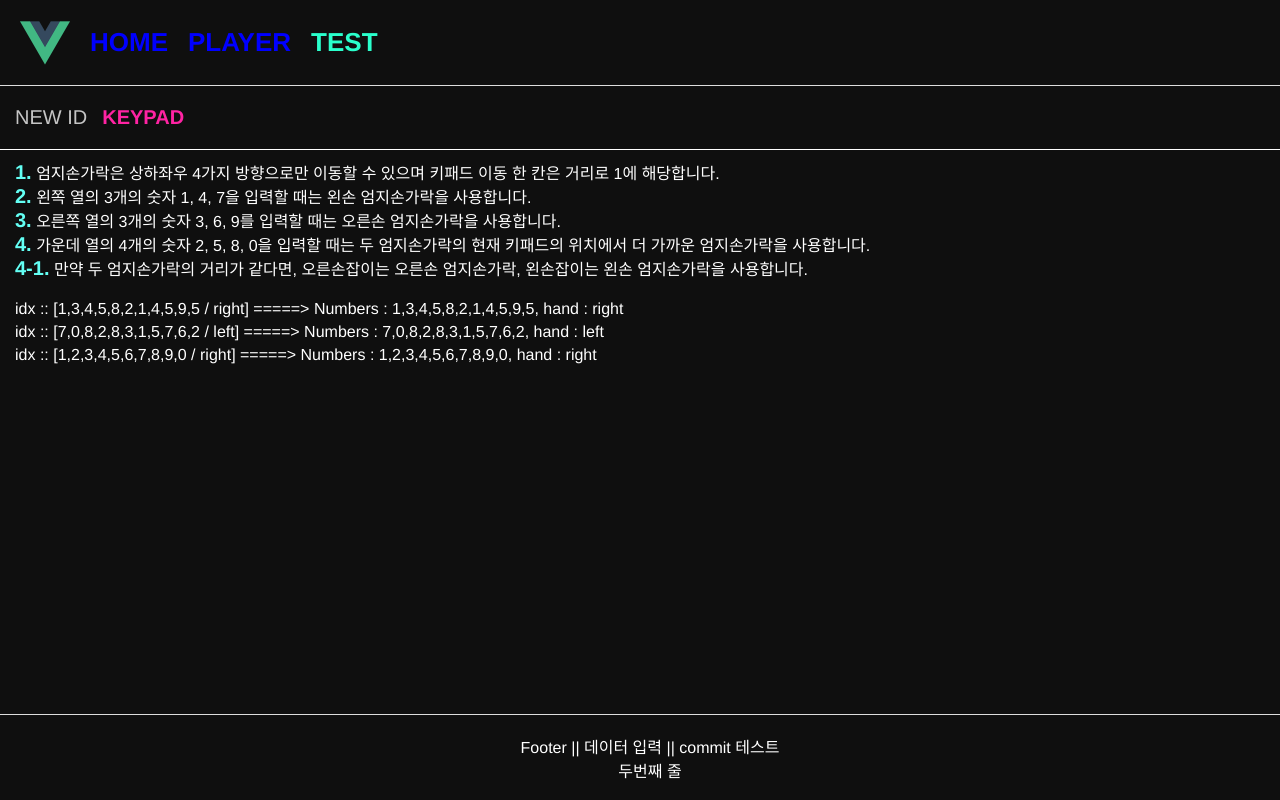
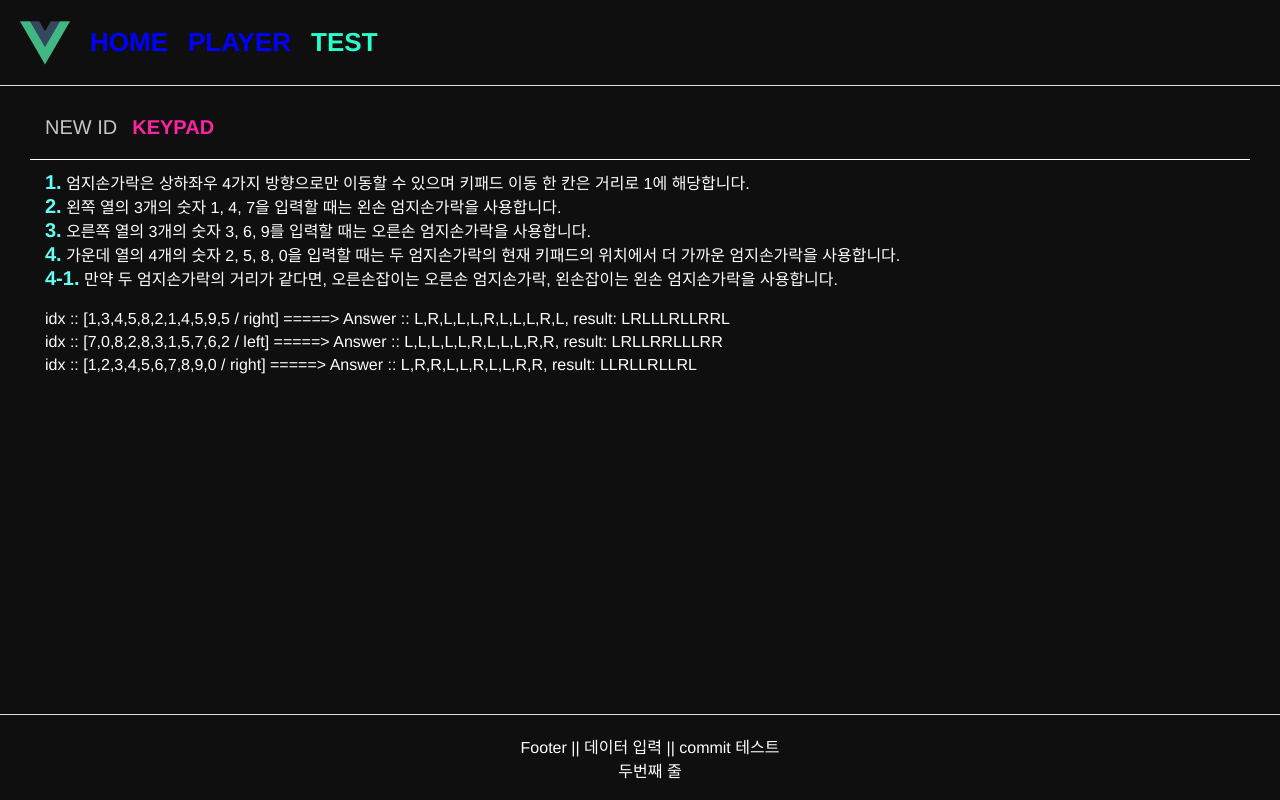
Before and after one commit to hwany0919/vueTest, a Vue app: page /test/keypad in a window 1280 px wide. Built offline with nearby package versions, Linux system fonts and the light colour scheme.

Commit message:
[Dev] Multi Video Setting Test

```diff
--- a/src/components/MultiVideo.vue
+++ b/src/components/MultiVideo.vue
@@ -1,5 +1,5 @@
 <template>
-  <div :class="['multiVideo', {multi:multiFlag}]" v-show="videoFlag">
+  <div :class="['multiVideo', {multi: multiFlag}]" v-show="videoFlag">
     <div class="video-title">Video Play :: {{videoId}}</div>
     <video
       :id="videoId"
@@ -27,15 +27,18 @@ export default {
   },
   methods: {
     videoInit() {
-      const videoSrc = "https://manifest.prod.boltdns.net/manifest/v1/hls/v4/clear/5764318566001/e00ea3b1-1ed0-4d34-beb5-098e587665d8/10s/master.m3u8?fastly_token=NjE3NjlmNWVfMjMxMTRiYTQ1M2QwZTlkMGQzNzM5MGQ1MmI4NjAwMTJlZTM4ZjgwYTBhOWIzNGZjMmRlMDRmMDExOTc4NTkyZQ%3D%3D";
+      if (!this.player?.id_) {
+        const videoSrc = "https://spotvgnh-livecdn.spotvnow.co.kr/spotvgnh/spotvgnh.smil/playlist.m3u8";
         this.player = videojs(this.videoId, {
           sources: [
             { src: videoSrc }
           ],
           textTrackSettings: false
         });
+
         this.setBigButton(this.player);
         this.setVideoEvent(this.player);
+      }
     },
     setBigButton(player) {
       let bigPlayButton = document.createElement("div");
@@ -57,7 +60,7 @@ export default {
     },
     setVideoEvent(player) {
       player.on("play", (e) => {
-        console.log(player.id_, " /// play!!!");
+        player.volume(.3);
       });
 
       player.on("pause", (e) => {
@@ -66,7 +69,7 @@ export default {
     }
   },
   destroyed() {
-    this.player.dispose();
+    if (this.player) this.player.dispose();
   }
 }
 </script>
--- a/src/views/HomeView.vue
+++ b/src/views/HomeView.vue
@@ -1,9 +1,9 @@
 <template>
   <div class="home">
-    <ul class="test-ui">
+    <!-- <ul class="test-ui">
       <li>Vue Test</li>
       <li>{{message}}</li>
-      <li @click.stop.prevent="liClick">Click!!</li>
+      <li @click.stop.prevent="showLi = !showLi">Click!!</li>
       <li v-if="showLi">선택을 하면 보입니다.</li>
     </ul>
     <div class="second-line">
@@ -23,6 +23,9 @@
       <br><br>
       <input type="checkbox" v-model="toggle" true-value="yes" false-value="no" />
       value check :: {{ toggle }}
+    </div> -->
+    <div class="btnDiv">
+      <button @click="movePage">페이지 이동!!</button>
     </div>
   </div>
 </template>
@@ -43,8 +46,8 @@ export default {
     }
   },
   methods: {
-    liClick() {
-      this.showLi = !this.showLi
+    movePage() {
+      window.open("https://www.spotvnow.co.kr", "_blank");
     }
   }
 }
@@ -81,5 +84,20 @@ export default {
         margin-left: 5px;
       }
     }
+
+    .btnDiv {
+      display: flex;
+      justify-content: center;
+      align-items: center;
+      width: 100%;
+      height: calc(100vh - 232px);
+
+      > button {
+        font-size: 24px;
+        font-weight: bold;
+        background-color: skyblue;
+        cursor: pointer;
+      }
+    }
   }
 </style>
--- a/src/views/MainView.vue
+++ b/src/views/MainView.vue
@@ -44,8 +44,8 @@ export default {
     .main-wrapper {
       display: flex;
       flex-flow: column wrap;
-      min-height: calc(100vh - 192px);
-      padding-top: 20px;
+      min-height: calc(100vh - 232px);
+      padding: 30px;
     }
   }
 </style>
--- a/src/views/PlayerView.vue
+++ b/src/views/PlayerView.vue
@@ -1,6 +1,10 @@
 <template>
   <div class="player">
-    <!-- <div class="video-menu">비디오 서브 메뉴</div> -->
+    <div class="video-menu">
+      비디오 서브 메뉴
+      <button @click="singlePlay()">싱글플레이어</button>
+      <button @click="multiPlay()">멀티플레이어</button>
+    </div>
     <div class="video-body">
       <multi-video v-for="(data, idx) in videoData" :key="idx"
         ref="videoData"
@@ -21,17 +25,16 @@ export default {
   data() {
     return {
       videoData: [
-        {id: "video1", refId: "refVideo1"},
-        {id: "video2", refId: "refVideo2"},
-        {id: "video3", refId: "refVideo3"},
-        {id: "video4", refId: "refVideo4"}
+        {id: "video1"},
+        {id: "video2"},
+        {id: "video3"},
+        {id: "video4"}
       ],
       videoRefs: [],
       multiFlag: false
     }
   },
   created() {
-    this.multiFlag = true;
     this.setVideo();
   },
   methods: {
@@ -42,19 +45,23 @@ export default {
       document.body.appendChild(videoScript);
     },
     playVideo() {
-      console.log("this.videoData :: ", this.videoData);
-      for (var i=0; i<this.videoData.length; i++) {
-        console.log("playVideo :: ", i);
+      this.$refs.videoData[0].videoFlag = true;
+      this.$refs.videoData[0].videoInit();
+      window._player = this.$refs.videoData[0].player;
+    },
+    singlePlay() {
+      for (var i=1; i<this.videoData.length; i++) {
+        this.$refs.videoData[i].videoFlag = false;
+        if (this.$refs.videoData[i].player) this.$refs.videoData[i].player.pause();
+      }
+      this.multiFlag = false;
+    },
+    multiPlay() {
+      for (var i=1; i<this.videoData.length; i++) {
         this.$refs.videoData[i].videoFlag = true;
         this.$refs.videoData[i].videoInit();
-        // this.$refs.videoData[0].player.play();
       }
-      // this.$refs.videoData[0].videoFlag = true;
-      // this.$refs.videoData[0].videoInit();
-      // this.$refs.videoData[0].player.play();
-
-      // this.$refs.videoData[1].videoFlag = true;
-      // this.$refs.videoData[1].videoInit();
+      this.multiFlag = true;
     }
   }
 }
@@ -65,7 +72,6 @@ export default {
     display: flex;
     flex-flow: column wrap;
     text-align: left;
-    padding: 0 30px;
 
     .video-menu {
       width: 100%;
--- a/src/views/codes/InputKeypadView.vue
+++ b/src/views/codes/InputKeypadView.vue
@@ -9,7 +9,7 @@
     </div>
     <div class="answer" v-for="(number, idx) in numbers" :key="idx">
       {{ `idx :: [${number} / ${hand[idx]}] =====> ` }}
-      {{ getData(number, hand[idx]) }}
+      {{ getData(number, hand[idx], resultData[idx]) }}
     </div>
   </div>
 </template>
@@ -23,7 +23,8 @@ export default {
         [7, 0, 8, 2, 8, 3, 1, 5, 7, 6, 2],
         [1, 2, 3, 4, 5, 6, 7, 8, 9, 0]
       ],
-      hand: ["right", "left", "right"]
+      hand: ["right", "left", "right"],
+      resultData: ["LRLLLRLLRRL", "LRLLRRLLLRR", "LLRLLRLLRL"]
     }
   },
   created() {
@@ -36,10 +37,36 @@ export default {
     console.log("answer :: ", 45 - answer);
   },
   methods: {
-    getData(numbers, hand) {
+    getData(numbers, hand, resultData) {
       // const arrLeft = [1, 4, 7], arrRight= [3, 6, 9], arrMid = [2, 5, 8, 0];
+      const left = [1, 4, 7], right = [3, 6, 9], mid = [2, 5, 8, 0],
+      handed = (hand === "right") ? "R" : "L";
+      let leftFinger, rightFinger;
+      let arrData = numbers.reduce((arr, cur) => {
+          if (left.indexOf(cur) > -1) {
+              arr.push("L");
+              leftFinger = left.indexOf(cur);
+          } else if (right.indexOf(cur) > -1) {
+              arr.push("R");
+              rightFinger = right.indexOf(cur);
+          } else {
+              let indexMid = mid.indexOf(cur),
+                  lCnt = Math.abs(indexMid - leftFinger),
+                  rCnt = Math.abs(indexMid - rightFinger);
+              console.log(cur, indexMid, "lCnt :: ", lCnt, " // rCnt :: ", rCnt);
+              if (lCnt < rCnt) {
+                  arr.push("L");
+              } else if (lCnt > rCnt) {
+                  arr.push("R");
+              } else {
+                  arr.push(handed);
+              }
+          }
+          return arr;
+      }, []);
 
-      return `Numbers : ${numbers}, hand : ${hand}`;
+      // return `Numbers : ${numbers}, hand : ${hand}, result: ${resultData}`;
+      return `Answer :: ${arrData}, result: ${resultData}`;
     }
   }
 }
```
Also changed, not shown: src/main.js (line endings or trailing spaces). Lines whose indentation alone changed are shown as unchanged.
